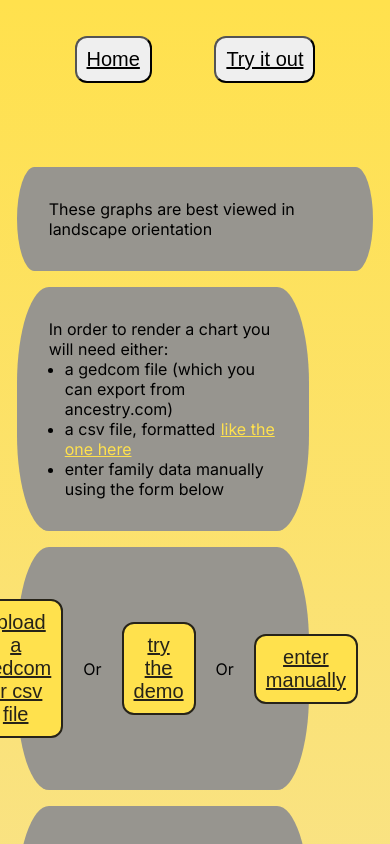
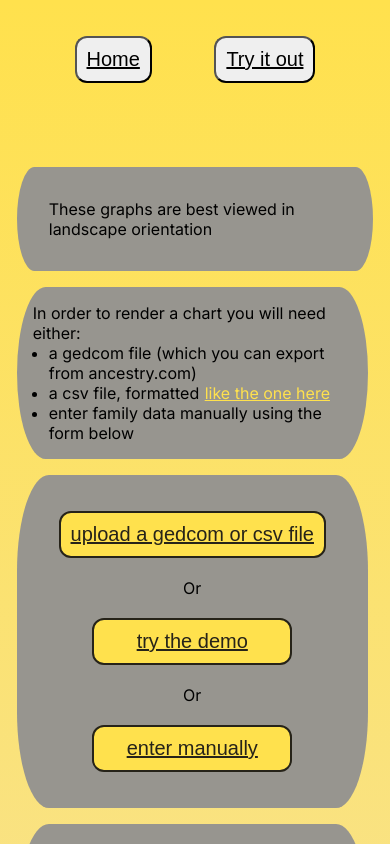
Before and after one commit to thelinguist/charting-polygamy, a Next.js app in the folder apps/ui/: page /charting-polygamy/chart/upload in a window 390 px wide. Shown: the top 844 px of the page. Built offline with nearby package versions, Linux system fonts and the light colour scheme.

Commit message:
fix: optimize mobile styling

```diff
--- a/apps/ui/src/app/chart/upload/components/TimelineRendering.module.css
+++ b/apps/ui/src/app/chart/upload/components/TimelineRendering.module.css
@@ -35,6 +35,7 @@
 }
 
 .uploadInfo > button {
+  min-width: 10em;
   color: rgb(var(--color-surface-mixed-100));
   background: rgb(var(--color-primary-100));
   border: 2px solid rgb(var(--color-surface-mixed-100));
@@ -86,3 +87,20 @@
   font-size: 1rem;
   cursor: pointer;
 }
+
+/* Mobile */
+@media (max-width: 700px) {
+  .chart {
+    width: 90vw;
+  }
+  .uploadInfo {
+    display: flex;
+    flex-direction: column;
+  }
+}
+@media (max-width: 1120px) {
+  .chart {
+    width: 90vw;
+    padding: 1em;
+  }
+}
--- a/apps/ui/src/components/PostBody/PostBody.module.css
+++ b/apps/ui/src/components/PostBody/PostBody.module.css
@@ -14,6 +14,11 @@
 .markdown h1 {
   margin: 0.5em 0;
   font-size: 32pt;
+}
+
+.markdown img {
+  max-width: 100%;
+  height: auto;
 }
 
 .markdown ul li {
--- a/packages/plural-family-chart/src/components/PluralFamilyChart/TooSmall.tsx
+++ b/packages/plural-family-chart/src/components/PluralFamilyChart/TooSmall.tsx
@@ -1,3 +1,3 @@
 export const TooSmall: React.FC = () => {
-    return <div>Too small</div>
+    return <div>The Chart cannot fit within this view. (try landscape if on mobile)</div>
 }
```
Also changed, not shown: apps/ui/src/posts/instructions.md (+1 -2 lines), 1 other file (tests, documents, lock files or other folders).
